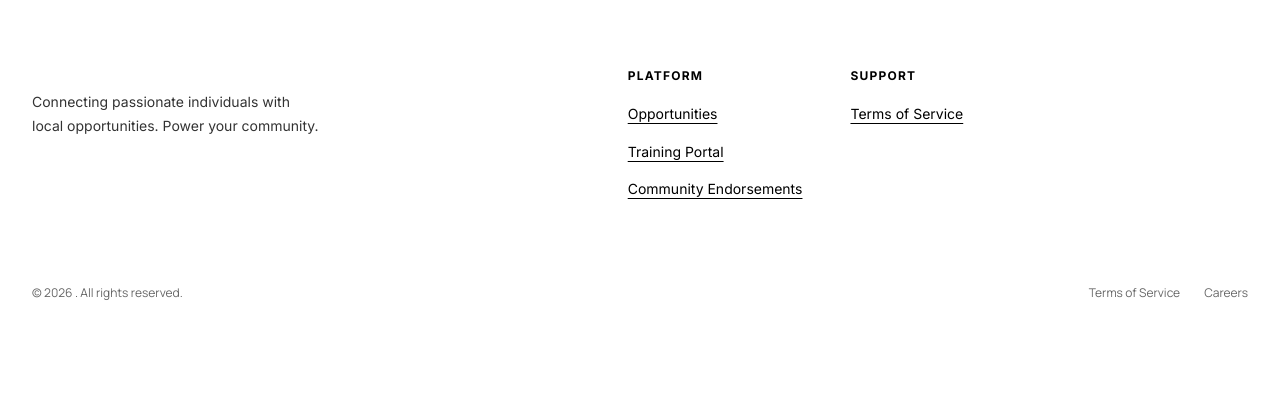
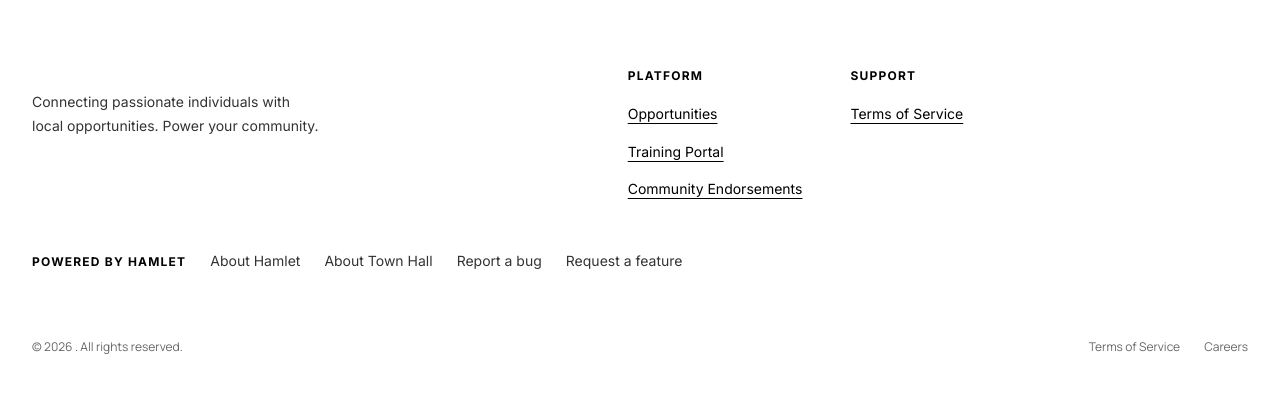
Before and after one commit to Collert/town_hall, a Django app: template events/templates/events/explore_events.html in a window 1280 px wide. Shown: the part 1024-1444 px from the top of the page. Before the commit the page ends 1324 px from the top, so only its background shows below. Run offline with Django 5.2, Linux system fonts and the light colour scheme; the template is opened without the code that fills it, so the values that code supplies are empty; parts of the project's set-up code (start-up, migrations or seed data) failed here and were passed over; some libraries are stand-ins or nearby versions.

Commit message:
Add Hamlet quick links to the footer
A "Powered by Hamlet" row links to the Hamlet website, Town Hall's
page there, and where to report a bug or request a feature.
Translated into all five languages.

Co-Authored-By: Claude Fable 5.2 <noreply@anthropic.com>
Claude-Session: https://claude.ai/code/session_01QWxyRmf7n6EyoWd7KVNQBa

```diff
--- a/base/static/base/styles.css
+++ b/base/static/base/styles.css
@@ -529,6 +529,44 @@ ul {
 .newsletter-form .btn {
     padding: 0.625rem;
     font-size: 0.875rem;
+}
+
+/* Quick links to Hamlet, the project Town Hall belongs to */
+.footer-hamlet {
+    display: flex;
+    flex-wrap: wrap;
+    align-items: baseline;
+    gap: 0.5rem 1.5rem;
+    margin-bottom: 2rem;
+    font-family: 'Inter', sans-serif;
+    font-size: 0.875rem;
+}
+
+.footer-hamlet-title {
+    font-size: 0.75rem;
+    font-weight: 700;
+    text-transform: uppercase;
+    letter-spacing: 0.1em;
+    color: var(--color-primary-light);
+}
+
+.footer-hamlet ul {
+    display: flex;
+    flex-wrap: wrap;
+    gap: 0.5rem 1.5rem;
+    margin: 0;
+    padding: 0;
+    list-style: none;
+}
+
+.footer-hamlet a {
+    color: inherit;
+    opacity: 0.8;
+    transition: opacity 0.2s;
+}
+
+.footer-hamlet a:hover {
+    opacity: 1;
 }
 
 .footer-bottom {
--- a/base/templates/base/layout.html
+++ b/base/templates/base/layout.html
@@ -341,6 +341,16 @@
                     {% endif %}
                 </div>
             </div>
+            {# Town Hall is one of Hamlet's apps: where to read about it, report a bug or ask for a feature. #}
+            <nav class="footer-hamlet" aria-label="Hamlet">
+                <span class="footer-hamlet-title">{% trans "Powered by Hamlet" %}</span>
+                <ul>
+                    <li><a href="https://hamlet.software/" target="_blank" rel="noopener">{% trans "About Hamlet" %}</a></li>
+                    <li><a href="https://hamlet.software/town-hall" target="_blank" rel="noopener">{% trans "About Town Hall" %}</a></li>
+                    <li><a href="https://hamlet.software/feedback/report/town-hall" target="_blank" rel="noopener">{% trans "Report a bug" %}</a></li>
+                    <li><a href="https://hamlet.software/feedback/request/town-hall" target="_blank" rel="noopener">{% trans "Request a feature" %}</a></li>
+                </ul>
+            </nav>
             <div class="footer-bottom">
                 <p>&copy; {% now "Y" %} {{ company_name }}. {% trans "All rights reserved." %}</p>
                 <div class="footer-bottom-links">
```
Also changed, not shown: base/tests.py (+15 -0 lines), locale/es/LC_MESSAGES/django.po, locale/fr/LC_MESSAGES/django.po, locale/tl/LC_MESSAGES/django.po, locale/uk/LC_MESSAGES/django.po, locale/zh_Hant/LC_MESSAGES/django.po.
